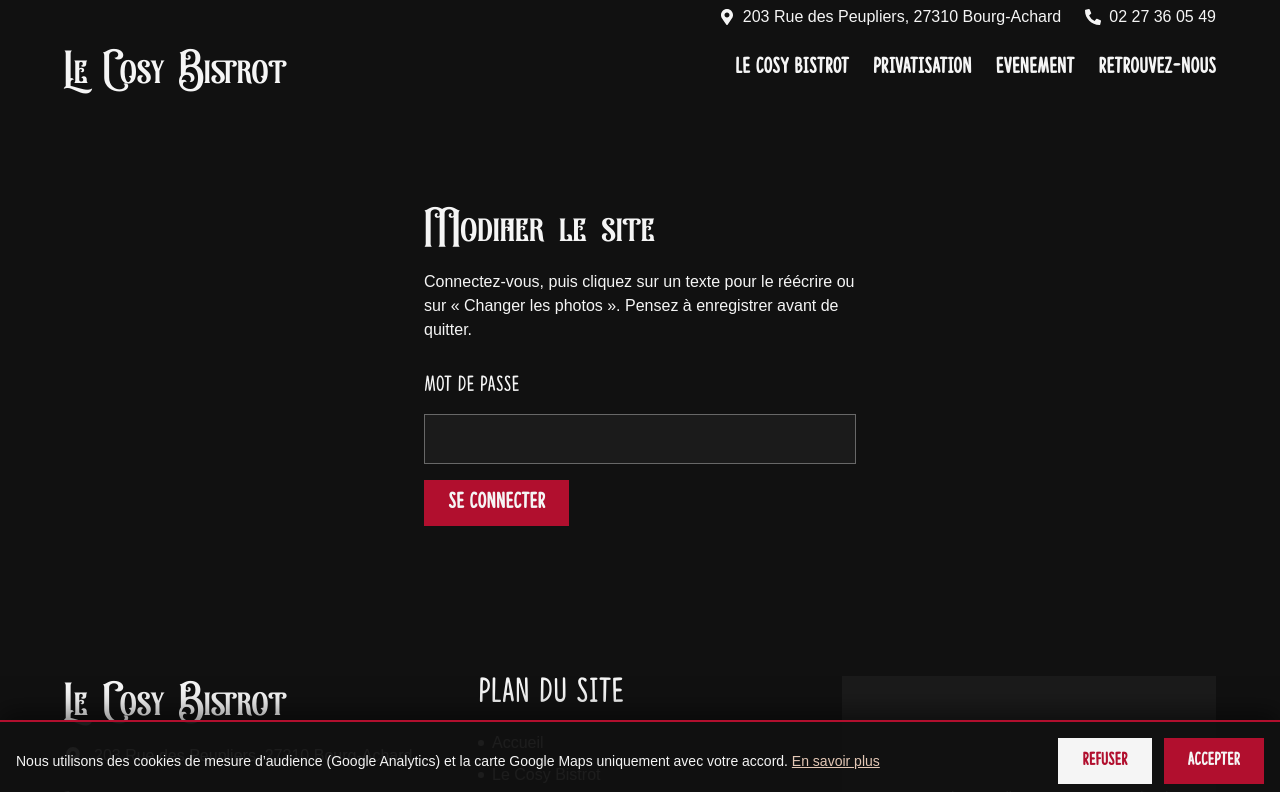
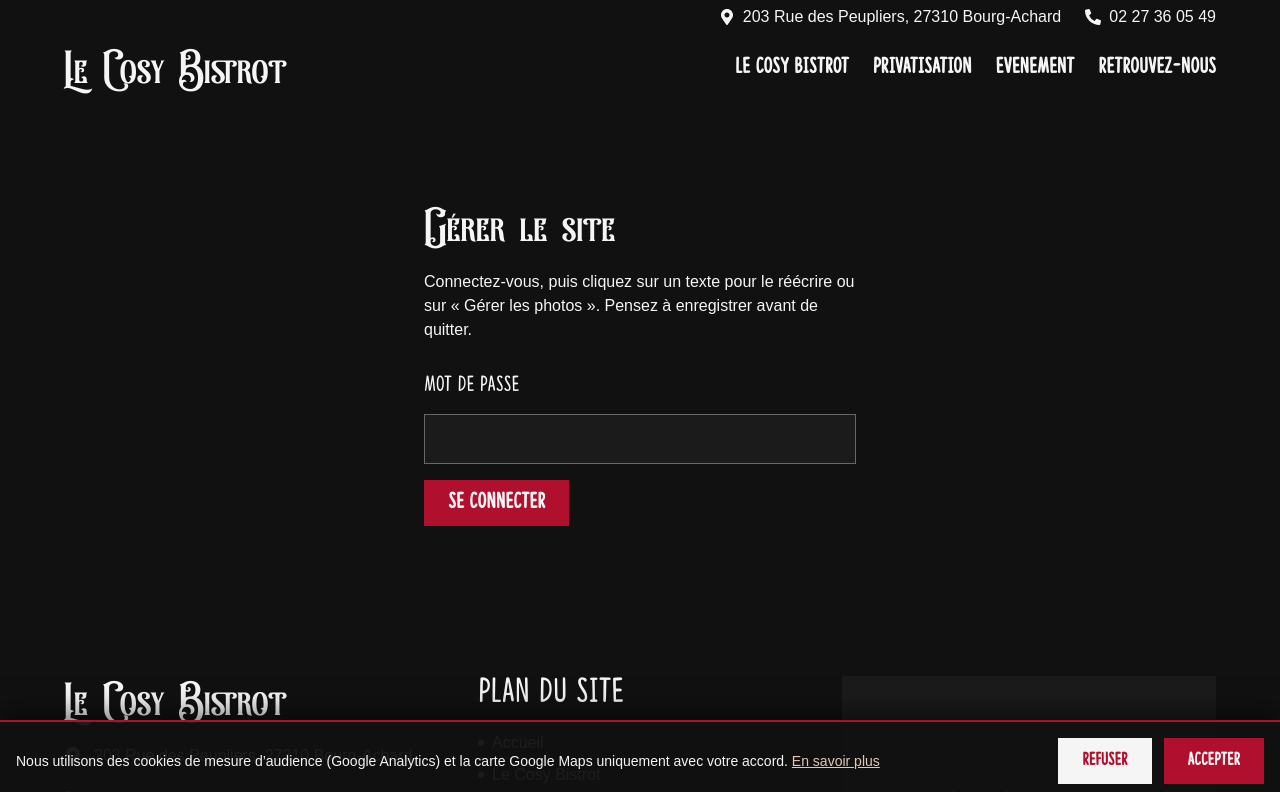
Before and after one commit to ManuelR76/le-cosy-bistrot, a Next.js app in the folder web/: page /connexion in a window 1280 px wide. Shown: the top 792 px of the page. Built offline with nearby package versions, Linux system fonts and the light colour scheme; no server answers.

Commit message:
Édition : onglet Google masqué sans réglages, textes d'aide à jour

```diff
--- a/web/src/app/api/edition/assistant/route.ts
+++ b/web/src/app/api/edition/assistant/route.ts
@@ -23,7 +23,7 @@ Règles :
 - Change le minimum nécessaire ; garde le ton, la longueur et la typographie existants (ex. prix au format « 21,90€ »).
 - N'invente aucune information (prix, horaires, dates, noms) qui ne figure pas dans la demande.
 - Si la demande est ambiguë ou concerne un élément absent de la liste (autre page, lien, mise en page, couleur), ne propose rien et explique en une ou deux phrases ce qui est possible.
-- Pour une photo, explique qu'il suffit de cliquer sur « Changer les photos » sur la zone concernée.
+- Pour une photo, explique qu'il suffit de cliquer sur « Gérer les photos » sur la zone concernée (remplacer, ajouter, retirer, réordonner).
 - Ton message dit ce que tu as préparé et rappelle de cliquer sur « Enregistrer » pour publier.`;
 
 const OUTIL = {
--- a/web/src/app/connexion/page.tsx
+++ b/web/src/app/connexion/page.tsx
@@ -1,14 +1,14 @@
 import type { Metadata } from "next";
 import { Formulaire } from "./Formulaire";
 
-export const metadata: Metadata = { title: { absolute: "Modifier le site - Le Cosy Bistrot" }, robots: { index: false, follow: false } };
+export const metadata: Metadata = { title: { absolute: "Gérer le site - Le Cosy Bistrot" }, robots: { index: false, follow: false } };
 
 export default function Page() {
   return (
     <section className="conteneur max-w-[560px]! py-[100px]">
-      <h1 className="titre-1">Modifier le site</h1>
+      <h1 className="titre-1">Gérer le site</h1>
       <p className="mt-5">
-        Connectez-vous, puis cliquez sur un texte pour le réécrire ou sur « Changer les photos ». Pensez à enregistrer avant de
+        Connectez-vous, puis cliquez sur un texte pour le réécrire ou sur « Gérer les photos ». Pensez à enregistrer avant de
         quitter.
       </p>
       <Formulaire />
--- a/web/src/components/Editeur.tsx
+++ b/web/src/components/Editeur.tsx
@@ -340,7 +340,9 @@ export function Editeur() {
                 ["historique", "Historique"],
                 ["aide", "Aide"],
               ] as [Onglet, string][]
-            ).map(([id, label]) => (
+            )
+              .filter(([id]) => id !== "google" || seo)
+              .map(([id, label]) => (
               <button
                 key={id}
                 type="button"
```
